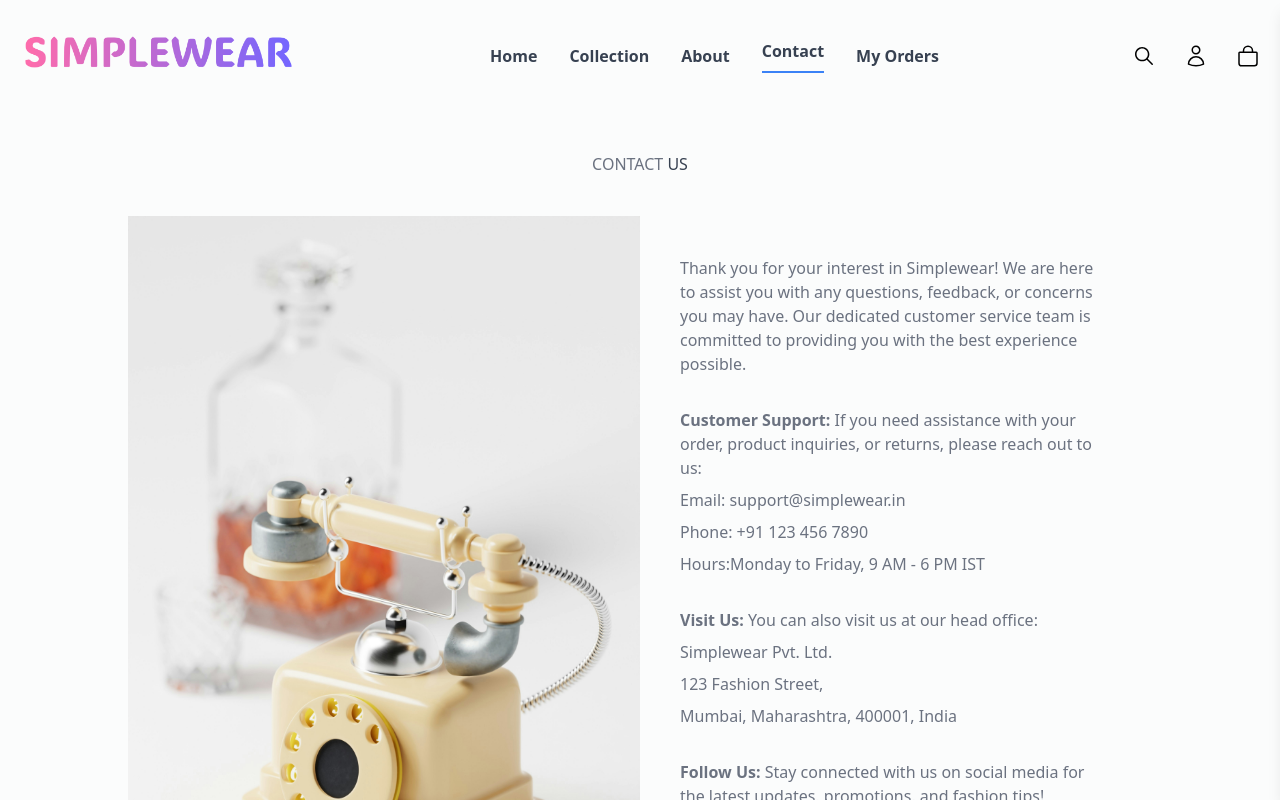
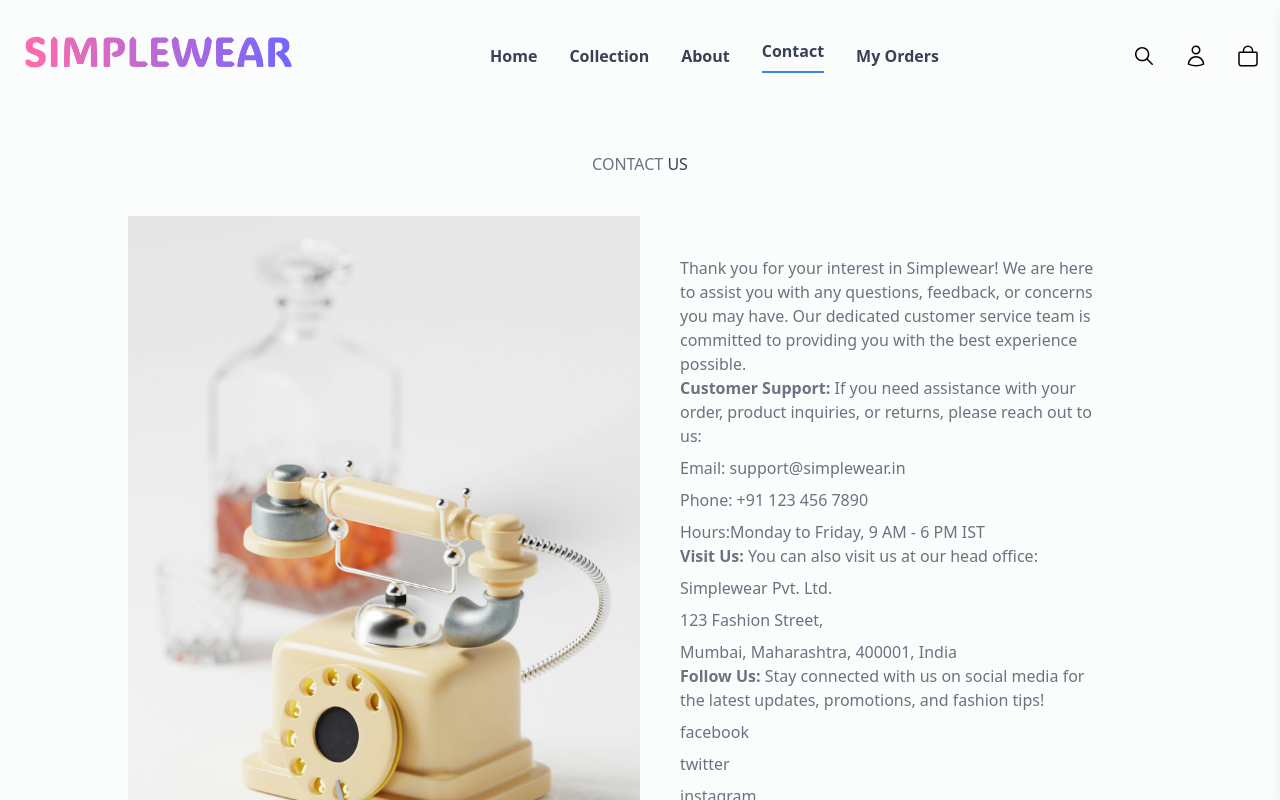
Before and after one commit to asilganesh/simplewear-frontend, a React (Vite) app: page /contact in a window 1280 px wide. Shown: the top 800 px of the page. Built offline with nearby package versions, Linux system fonts and the light colour scheme.

Commit message:
modified contact page

```diff
--- a/src/Pages/Contact.jsx
+++ b/src/Pages/Contact.jsx
@@ -14,7 +14,7 @@ const Contact = () => {
 
           <div className="flex ">
             <img src={phone} alt="image" className=" w-1/2" />
-            <div className="flex flex-col gap-y-8 p-10 text-gray-500">
+            <div className="flex flex-col gap-y-8g p-10 text-gray-500">
               <div>
                 Thank you for your interest in Simplewear! We are here to assist
                 you with any questions, feedback, or concerns you may have. Our
```
